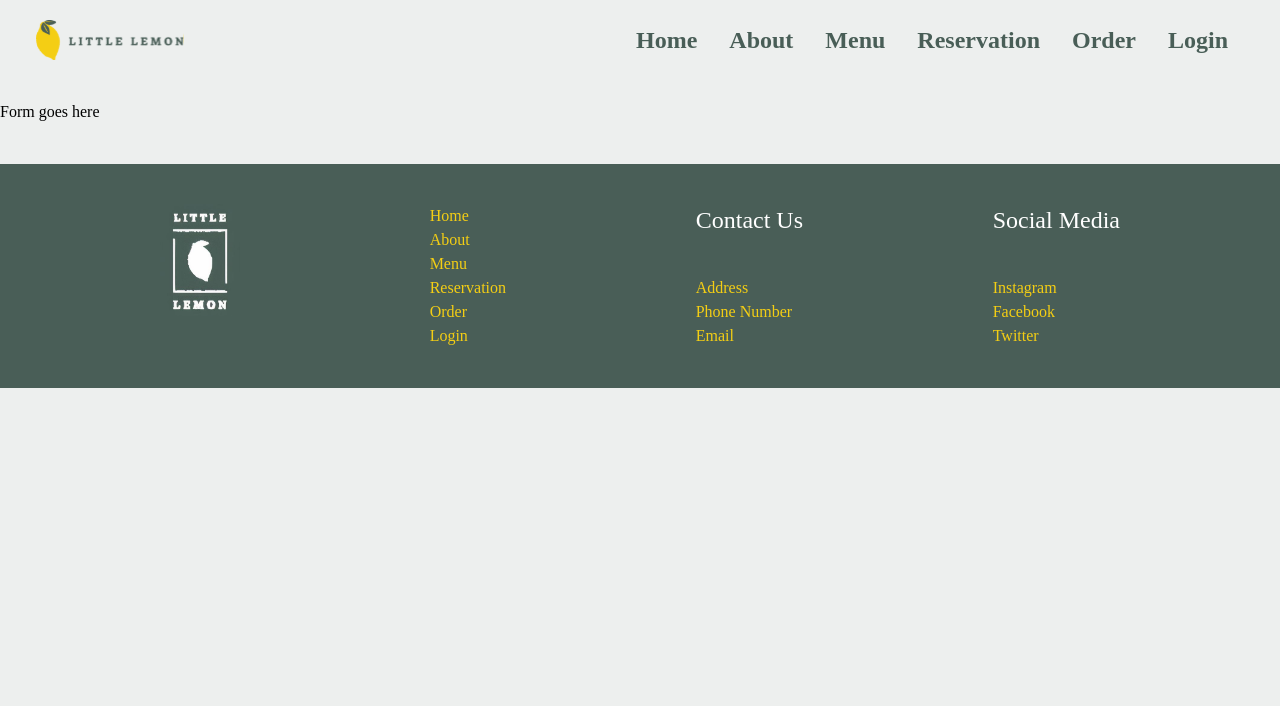
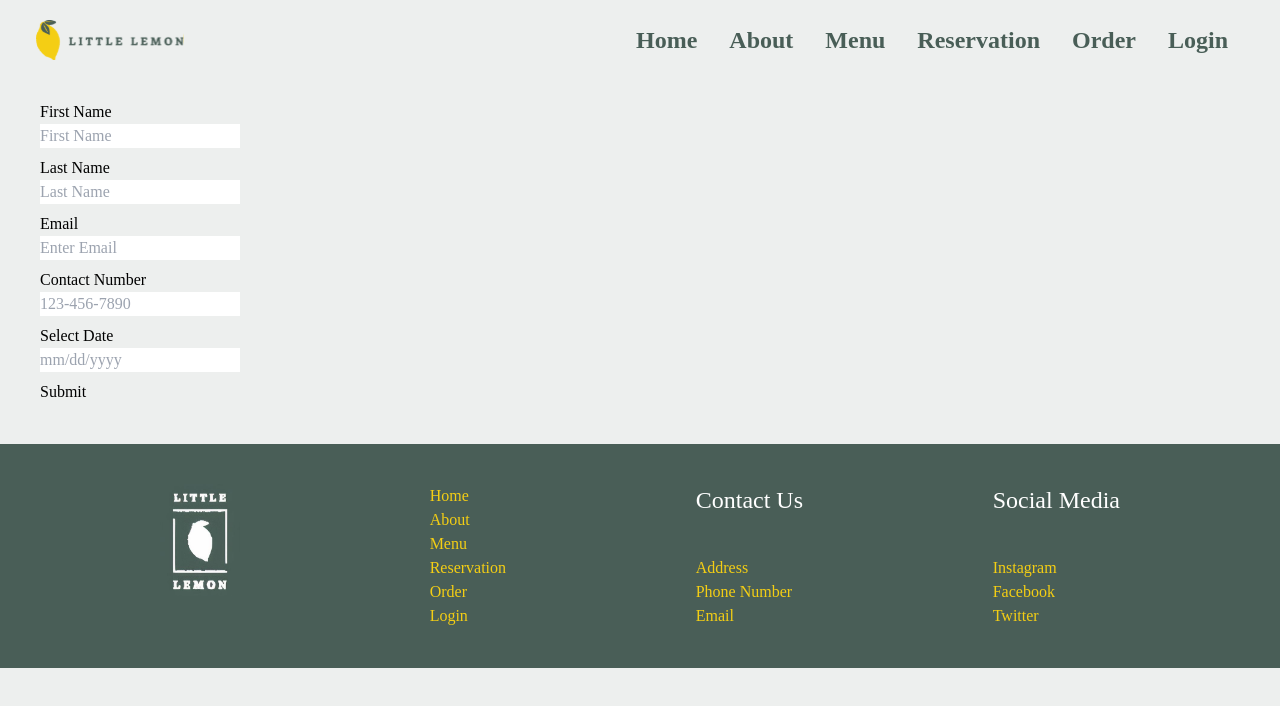
Before and after one commit to dextercayago/little-lemon-capstone-meta, a React (Create React App) app: page / in a window 1280 px wide. Shown: the top 706 px of the page. Built offline with nearby package versions, Linux system fonts and the light colour scheme; a web font is replaced by a local one.

Commit message:
started form

```diff
--- a/package.json
+++ b/package.json
@@ -9,11 +9,13 @@
     "@testing-library/user-event": "^13.5.0",
     "formik": "^2.2.9",
     "react": "^18.2.0",
+    "react-datepicker": "^4.11.0",
     "react-dom": "^18.2.0",
     "react-icons": "^4.8.0",
     "react-router-dom": "^6.7.0",
     "react-scripts": "5.0.1",
-    "web-vitals": "^2.1.4"
+    "web-vitals": "^2.1.4",
+    "yup": "^1.1.1"
   },
   "scripts": {
     "start": "react-scripts start",
--- a/src/bookingAPI.js
+++ b/src/bookingAPI.js
@@ -0,0 +1,29 @@
+const seededRandom = function (seed) {
+    var m = 2 ** 35 - 31;
+    var a = 185852;
+    var s = seed % m;
+    return function () {
+      return (s = (s * a) % m) / m;
+    };
+  };
+
+  export function fetchAPI(date) {
+    let result = [];
+    let dt = new Date(date);
+    let seed = dt.getDate();
+
+    let random = seededRandom(seed);
+    for (let i = 17; i <= 23; i++) {
+      if (random() < 0.5) {
+        result.push(i + ":00");
+      }
+      if (random() < 0.5) {
+        result.push(i + ":30");
+      }
+    }
+    return result;
+  }
+
+  export function submitAPI(formData) {
+    return true;
+  }
--- a/src/components/Booking.js
+++ b/src/components/Booking.js
@@ -1,10 +1,118 @@
-import React from 'react'
+import React, { useState } from "react";
+import {useFormik} from 'formik';
+import * as Yup from "yup";
+import DatePicker from "react-datepicker";
+
+import "react-datepicker/dist/react-datepicker.css";
 
 function Booking() {
+
+
+    const [selectedDate, setSelectedDate] = useState(null)
+    const phoneRegExp = /^[0-9]{3}-[0-9]{3}-[0-9]{4}$/
+
+    const formik = useFormik({
+        initialValues: {
+            firstName: "",
+            lastName: "",
+            email: "",
+        },
+        validationSchema: Yup.object({
+            firstName: Yup.string()
+            .max(15, "Must be 15 characters or less")
+            .required("Required"),
+            lastName: Yup.string()
+            .max(15, "Must be 20 characters or less")
+            .required("Required"),
+            email: Yup.string()
+            .email("Invalid email address")
+            .required("Required"),
+            contactNumber: Yup.string()
+            .matches(phoneRegExp, 'Phone number is not valid')
+            .required("Required"),
+        }),
+        onSubmit:(values) => {
+            console.log(values);
+        }
+    });
+
   return (
-    <div className='mt-10'>
-      Form goes here
-    </div>
+    <form onSubmit={formik.handleSubmit} className='mt-10 ml-10'>
+        <div className='mb-2'>
+        <label for="firstName" className='mr-2'>First Name</label> <br />
+            <input
+                id="firstName"
+                name="firstName"
+                type="text"
+                placeholder="First Name"
+                onChange={formik.handleChange}
+                onBlur={formik.handleBlur}
+                value={formik.values.firstName}
+            />
+            {formik.touched.firstName && formik.errors.firstName ? <p>{formik.errors.firstName }</p> : null}
+        </div>
+
+        <div className='mb-2'>
+        <label for="lastName" className='mr-2'>Last Name</label> <br />
+            <input
+                id="lastName"
+                name="lastName"
+                type="text"
+                placeholder="Last Name"
+                onChange={formik.handleChange}
+                onBlur={formik.handleBlur}
+                value={formik.values.lastName}
+            />
+            {formik.touched.lastName && formik.errors.lastName ? <p>{formik.errors.lastName }</p> : null}
+        </div>
+
+        <div className='mb-2'>
+        <label for="email" className='mr-2'>Email</label> <br />
+            <input
+                id="email"
+                name="email"
+                type="email"
+                placeholder="Enter Email"
+                onChange={formik.handleChange}
+                onBlur={formik.handleBlur}
+                value={formik.values.email}
+            />
+            {formik.touched.email && formik.errors.email ? <p>{formik.errors.email }</p> : null}
+        </div>
+
+        <div className='mb-2'>
+        <label for="contactNumber" className='mr-2'>Contact Number</label> <br />
+            <input
+                id="contactNumber"
+                name="contactNumber"
+                type="tel"
+                placeholder="123-456-7890"
+                onChange={formik.handleChange}
+                onBlur={formik.handleBlur}
+                value={formik.values.contactNumber}
+            />
+            {formik.touched.contactNumber && formik.errors.contactNumber ? <p>{formik.errors.contactNumber }</p> : null}
+        </div>
+
+        <div className='mb-2  text-black'>
+        <label className='mr-2'>Select Date</label> <br />
+            <DatePicker
+            selected={selectedDate}
+            onChange={date => setSelectedDate(date)}
+            dateFormat='dd/MM/yyyy'
+            isClearable
+            showYearDropdown
+            placeholderText="mm/dd/yyyy"
+            />
+        </div>
+
+        <div>
+
+        </div>
+
+        <button type='submit'>Submit</button>
+
+    </form>
   )
 }
 
```
Also changed, not shown: 1 other file (tests, documents, lock files or other folders).
